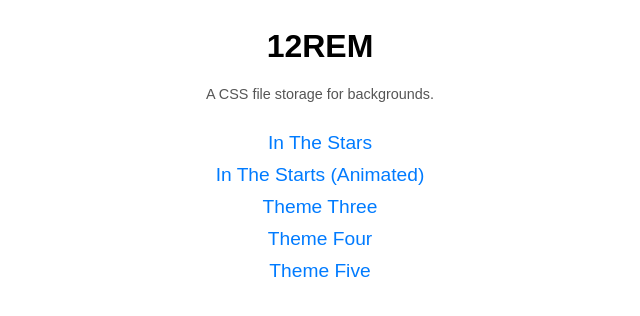
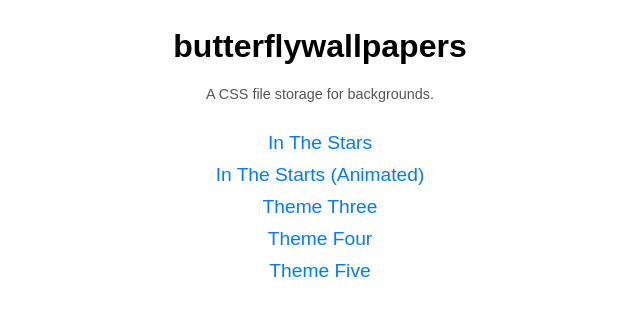
Before and after one commit to nicopancakes/12REM, a plain HTML site: page index.html in a window 1280 px wide. Shown: the whole page, without its empty margins (320-960 px from the left). Drawn offline with Linux system fonts and the light colour scheme.

Commit message:
Update index.html

```diff
--- a/index.html
+++ b/index.html
@@ -32,7 +32,7 @@
 </head>
 <body>
 
-  <h1>12REM</h1>
+  <h1>butterflywallpapers</h1>
   <p class="desc">A CSS file storage for backgrounds.</p>
 
   <ul>
```
